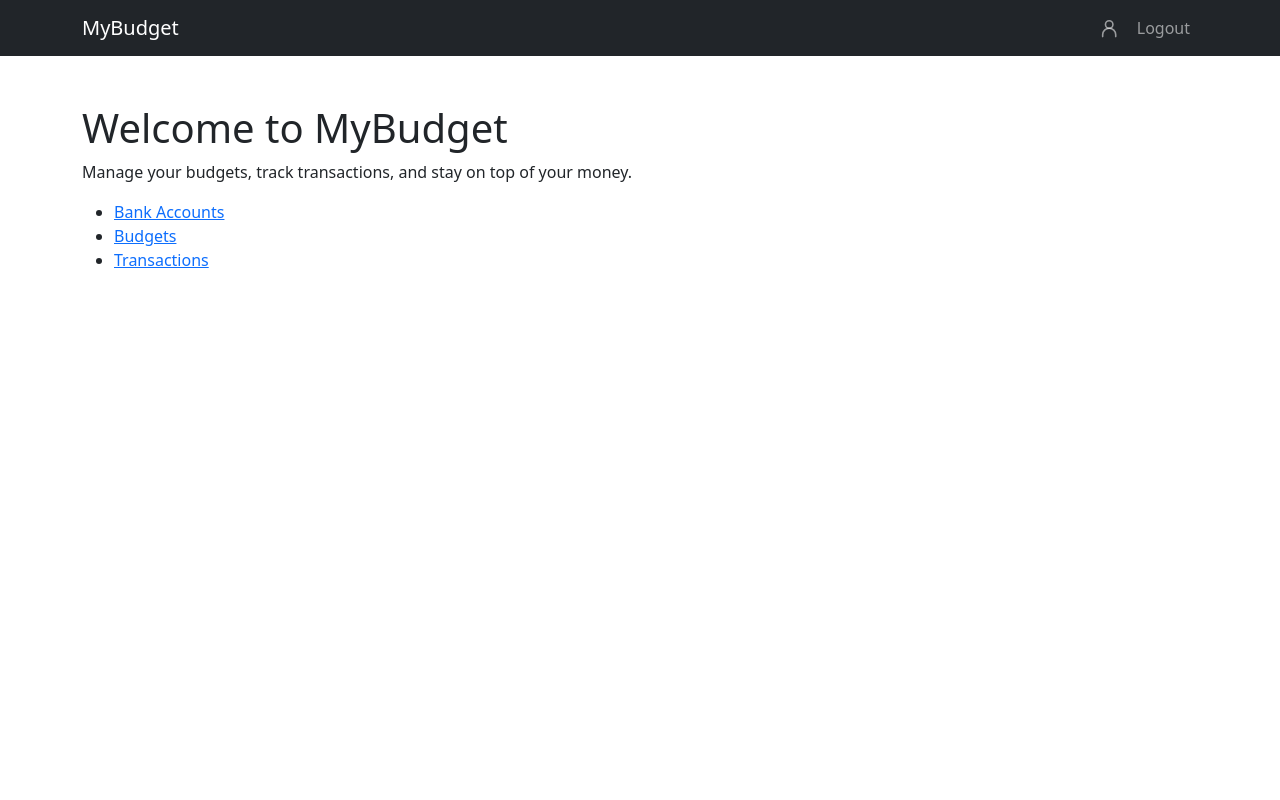
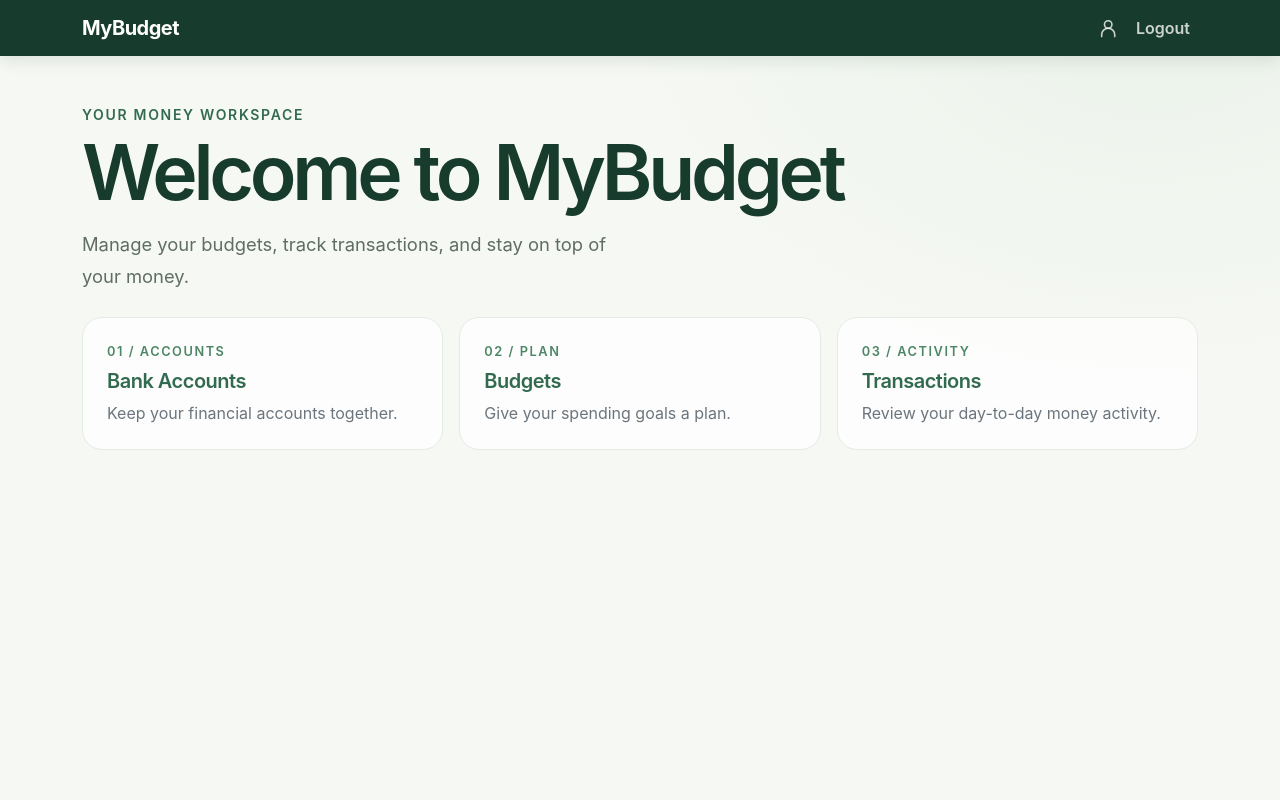
Before and after one commit to puspakbarua/mybudget, a Django app: page / in a window 1280 px wide. Run offline with Django 5.2, Linux system fonts and the light colour scheme; the visitor is signed in with stand-in values (Sample User, id 1).

Commit message:
Enhance layout and styling across various templates; update index pages for bank accounts, budgets, profile, and transactions with improved card structure and secondary text color. Refactor home page to include feature highlights with better visual hierarchy and styling.

```diff
--- a/apps/profile/templates/profile/email_verification_sent.html
+++ b/apps/profile/templates/profile/email_verification_sent.html
@@ -9,7 +9,7 @@
                 <div class="card">
                     <div class="card-body">
                         <div class="text-center mb-4">
-                            <div class="display-1" style="color: #6c757d;">
+                            <div class="display-1 text-secondary">
                                 ✉️
                             </div>
                         </div>
--- a/templates/base.html
+++ b/templates/base.html
@@ -6,6 +6,135 @@
     <title>{% block title %}MyBudget{% endblock %}</title>
     <link href="https://cdn.jsdelivr.net/npm/bootstrap@5.3.0/dist/css/bootstrap.min.css" rel="stylesheet">
     <style>
+        :root {
+            --bs-primary: #1f513b;
+            --bs-primary-rgb: 31, 81, 59;
+            --bs-success: #326a50;
+            --bs-success-rgb: 50, 106, 80;
+            --mybudget-forest: #173b2c;
+            --mybudget-green: #1f513b;
+            --mybudget-leaf: #326a50;
+            --mybudget-muted: #5f6d65;
+            --mybudget-paper: #f6f8f4;
+            --mybudget-line: #e5ebe5;
+        }
+
+        body {
+            min-height: 100vh;
+            color: #26372e;
+            background:
+                radial-gradient(ellipse at 90% 0%, rgba(183, 218, 189, 0.18), transparent 34rem),
+                var(--mybudget-paper);
+            font-family: Inter, ui-sans-serif, system-ui, -apple-system, BlinkMacSystemFont, "Segoe UI", sans-serif;
+            -webkit-font-smoothing: antialiased;
+        }
+
+        main {
+            min-height: calc(100vh - 56px);
+        }
+
+        h1,
+        h2,
+        h3,
+        h4,
+        h5,
+        h6 {
+            color: var(--mybudget-forest);
+            letter-spacing: -0.025em;
+        }
+
+        a:not(.btn):not(.navbar-brand):not(.nav-link) {
+            color: var(--mybudget-leaf);
+            text-underline-offset: 0.18em;
+        }
+
+        a:not(.btn):not(.navbar-brand):not(.nav-link):hover {
+            color: var(--mybudget-forest);
+        }
+
+        .navbar {
+            background-color: var(--mybudget-forest) !important;
+            box-shadow: 0 0.25rem 1rem rgba(23, 59, 44, 0.12);
+        }
+
+        .navbar-brand {
+            font-weight: 650;
+            letter-spacing: -0.025em;
+        }
+
+        .navbar .nav-link {
+            color: rgba(255, 255, 255, 0.78);
+        }
+
+        .navbar .nav-link:hover,
+        .navbar .nav-link:focus {
+            color: #fff;
+        }
+
+        .navbar .btn-outline-light {
+            border-color: rgba(255, 255, 255, 0.65);
+        }
+
+        .navbar .btn-outline-light:hover {
+            color: var(--mybudget-forest);
+            background: #f3f6df;
+            border-color: #f3f6df;
+        }
+
+        .card {
+            border: 1px solid var(--mybudget-line);
+            border-radius: 1.25rem;
+            background: rgba(255, 255, 255, 0.92);
+            box-shadow: 0 1rem 2.5rem rgba(31, 59, 44, 0.07);
+        }
+
+        .card-body {
+            padding: clamp(1.5rem, 4vw, 2.25rem);
+        }
+
+        .btn {
+            border-radius: 0.7rem;
+            font-weight: 600;
+            transition: background-color 150ms ease, border-color 150ms ease, color 150ms ease, transform 150ms ease;
+        }
+
+        .btn-primary {
+            --bs-btn-bg: var(--mybudget-green);
+            --bs-btn-border-color: var(--mybudget-green);
+            --bs-btn-hover-bg: var(--mybudget-forest);
+            --bs-btn-hover-border-color: var(--mybudget-forest);
+            --bs-btn-active-bg: var(--mybudget-forest);
+            --bs-btn-active-border-color: var(--mybudget-forest);
+            --bs-btn-focus-shadow-rgb: 50, 106, 80;
+        }
+
+        .btn-primary:hover {
+            transform: translateY(-1px);
+        }
+
+        .form-control,
+        .form-select {
+            border-color: #dbe4dc;
+            border-radius: 0.65rem;
+            padding: 0.7rem 0.85rem;
+        }
+
+        .form-control:focus,
+        .form-select:focus {
+            border-color: #82a991;
+            box-shadow: 0 0 0 0.22rem rgba(50, 106, 80, 0.14);
+        }
+
+        .form-label {
+            color: #304b3a;
+            font-weight: 600;
+        }
+
+        hr {
+            border-color: var(--mybudget-line);
+            opacity: 1;
+        }
+
         .profile-icon {
             display: inline-flex;
             align-items: center;
--- a/templates/home.html
+++ b/templates/home.html
@@ -9,7 +9,7 @@
             overflow: hidden;
             background:
                 radial-gradient(ellipse at 85% 10%, rgba(183, 218, 189, 0.42), transparent 34rem),
-                #f6f8f4;
+                var(--mybudget-paper);
         }
 
         .welcome-hero {
@@ -22,12 +22,12 @@
         }
 
         .welcome-eyebrow {
-            color: #326a50;
+            color: var(--mybudget-leaf);
             letter-spacing: 0.12em;
         }
 
         .welcome-title {
-            color: #173b2c;
+            color: var(--mybudget-forest);
             font-size: clamp(2.75rem, 6vw, 5rem);
             letter-spacing: -0.055em;
             line-height: 1.03;
@@ -35,20 +35,20 @@
 
         .welcome-description {
             max-width: 33rem;
-            color: #5f6d65;
+            color: var(--mybudget-muted);
             font-size: 1.15rem;
             line-height: 1.75;
         }
 
         .welcome-primary {
-            background: #1f513b;
-            border-color: #1f513b;
+            background: var(--mybudget-green);
+            border-color: var(--mybudget-green);
         }
 
         .welcome-primary:hover,
         .welcome-primary:focus {
-            background: #173b2c;
-            border-color: #173b2c;
+            background: var(--mybudget-forest);
+            border-color: var(--mybudget-forest);
         }
 
         .welcome-art {
@@ -86,7 +86,7 @@
             aspect-ratio: 1;
             place-items: center;
             border-radius: 2.5rem;
-            background: #1f513b;
+            background: var(--mybudget-green);
             box-shadow: 0 1.5rem 4rem rgba(31, 81, 59, 0.2);
             transform: rotate(-7deg);
         }
@@ -120,7 +120,7 @@
         .welcome-feature {
             height: 100%;
             padding: 1.5rem;
-            border: 1px solid #e5ebe5;
+            border: 1px solid var(--mybudget-line);
             border-radius: 1.25rem;
             background: rgba(255, 255, 255, 0.72);
         }
@@ -136,13 +136,32 @@
 {% block content %}
     {% if user.is_authenticated %}
         <div class="container py-5">
-            <h1>Welcome to MyBudget</h1>
-            <p>Manage your budgets, track transactions, and stay on top of your money.</p>
-            <ul>
-                <li><a href="{% url 'bank_accounts_index' %}">Bank Accounts</a></li>
-                <li><a href="{% url 'budgets_index' %}">Budgets</a></li>
-                <li><a href="{% url 'transactions_index' %}">Transactions</a></li>
-            </ul>
+            <p class="welcome-eyebrow text-uppercase fw-semibold small mb-2">Your money workspace</p>
+            <h1 class="welcome-title fw-semibold mb-3">Welcome to MyBudget</h1>
+            <p class="welcome-description mb-4">Manage your budgets, track transactions, and stay on top of your money.</p>
+            <div class="row g-3">
+                <div class="col-md-4">
+                    <a class="welcome-feature d-block text-decoration-none h-100" href="{% url 'bank_accounts_index' %}">
+                        <p class="welcome-feature-number fw-semibold mb-2">01 / ACCOUNTS</p>
+                        <h2 class="h5 fw-semibold">Bank Accounts</h2>
+                        <p class="text-secondary mb-0">Keep your financial accounts together.</p>
+                    </a>
+                </div>
+                <div class="col-md-4">
+                    <a class="welcome-feature d-block text-decoration-none h-100" href="{% url 'budgets_index' %}">
+                        <p class="welcome-feature-number fw-semibold mb-2">02 / PLAN</p>
+                        <h2 class="h5 fw-semibold">Budgets</h2>
+                        <p class="text-secondary mb-0">Give your spending goals a plan.</p>
+                    </a>
+                </div>
+                <div class="col-md-4">
+                    <a class="welcome-feature d-block text-decoration-none h-100" href="{% url 'transactions_index' %}">
+                        <p class="welcome-feature-number fw-semibold mb-2">03 / ACTIVITY</p>
+                        <h2 class="h5 fw-semibold">Transactions</h2>
+                        <p class="text-secondary mb-0">Review your day-to-day money activity.</p>
+                    </a>
+                </div>
+            </div>
         </div>
     {% else %}
         <div class="welcome-page">
```
Also changed, not shown: apps/bank_accounts/templates/bank_accounts/index.html (+9 -3 lines), apps/budgets/templates/budgets/index.html (+9 -3 lines), apps/profile/templates/profile/index.html (+9 -3 lines), apps/transactions/templates/transactions/index.html (+9 -3 lines).
